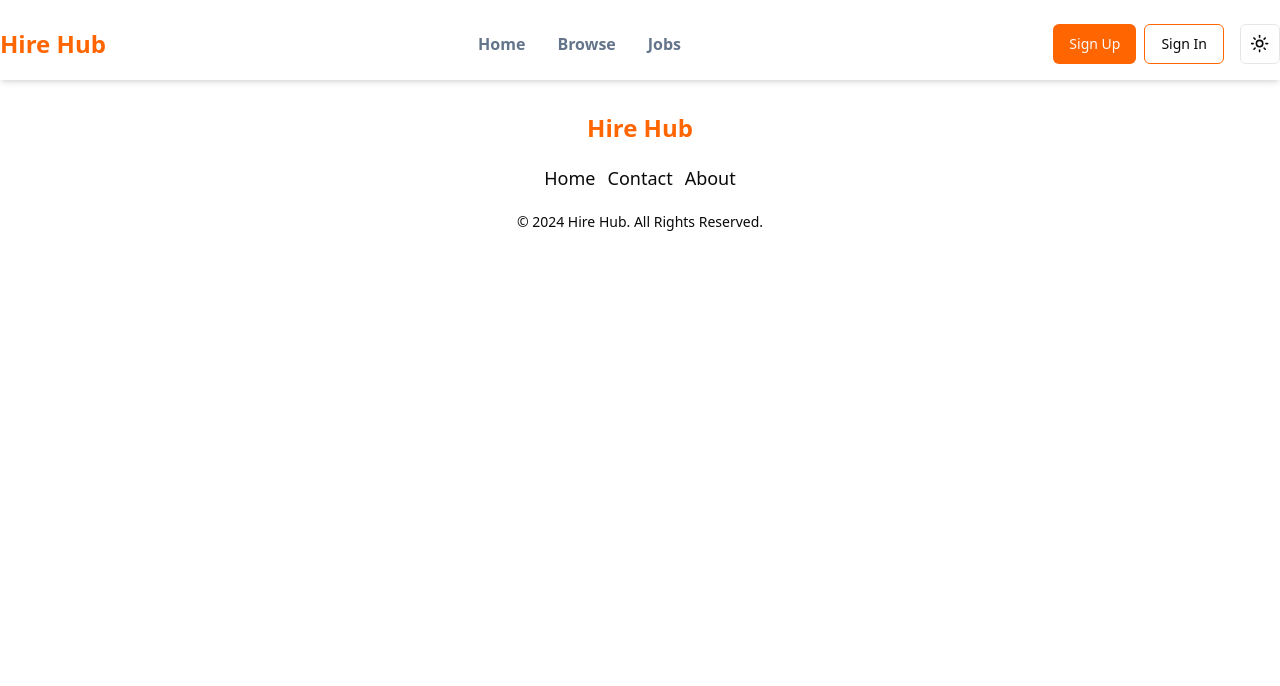
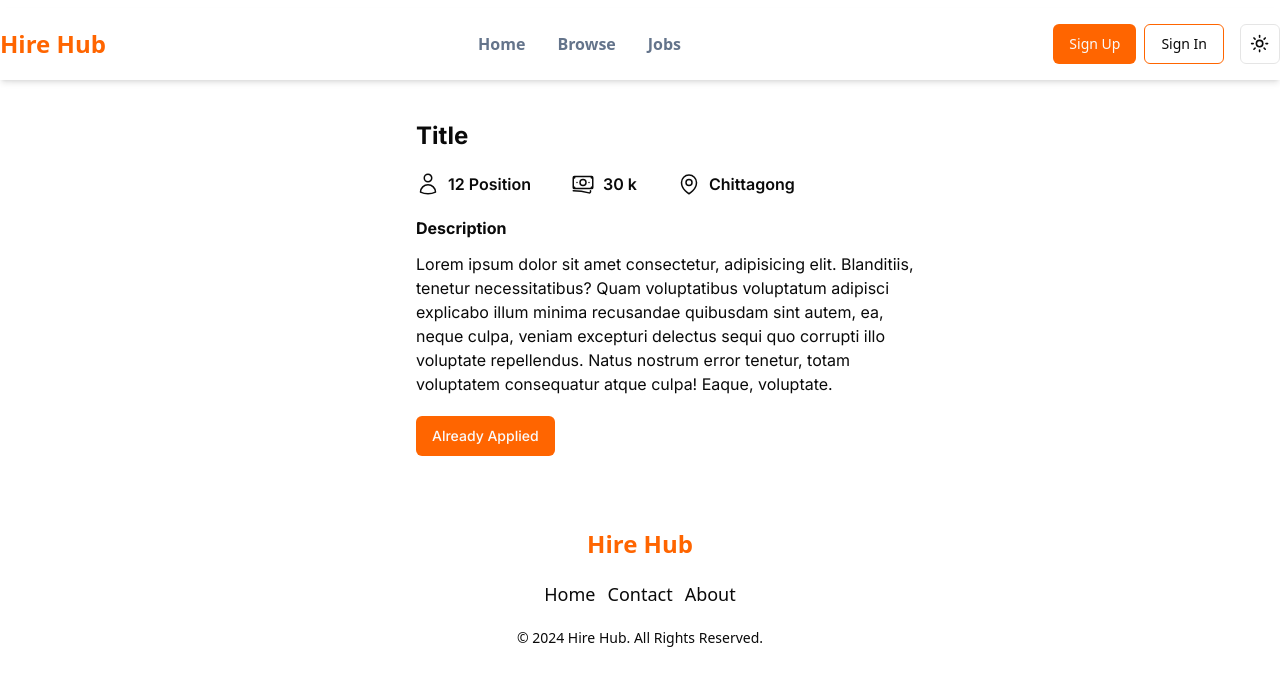
Before and after one commit to sakibhasansufi/hire-hub, a React (Vite) app in the folder frontend/: page /description/1 in a window 1280 px wide. Shown: the top 686 px of the page. Built offline with nearby package versions, Linux system fonts and the light colour scheme.

Commit message:
job description page is added

```diff
--- a/frontend/src/App.tsx
+++ b/frontend/src/App.tsx
@@ -8,6 +8,7 @@ import Footer from "./pages/shared/Footer";
 import Jobs from "./pages/jobs/Jobs";
 import Browse from "./pages/browse/Browse";
 import Profile from "./pages/profile/Profile";
+import JobDescription from "./pages/jobs/JobDescription";
 
 
 function App() {
@@ -15,7 +16,7 @@ function App() {
   return (
     <section>
 
-      <div className="sticky top-0 backdrop-blur z-50 ">
+      <div className="md:sticky top-0 backdrop-blur z-50 ">
         <Navbar />
       </div>
 
@@ -27,6 +28,7 @@ function App() {
           <Route path="/signUp" element={<SignUp />} />
           <Route path="/login" element={<Login />} />
           <Route path="/profile" element={<Profile />} />
+          <Route path="/description/:id" element={<JobDescription />} />
         </Routes>
       </div>
       <div>
--- /dev/null
+++ b/frontend/src/pages/jobs/JobDescription.tsx
@@ -0,0 +1,45 @@
+import { Button } from "@/components/ui/button";
+
+
+const JobDescription = () => {
+    const isApplied = true;
+    return (
+        <section className="max-w-7xl mx-auto my-10 font-inter">
+            <div className="max-w-md mx-auto px-5 md:px-0">
+                <h1 className="font-bold text-2xl">Title</h1>
+                <div className="flex flex-col md:flex-row  gap-3 md:gap-10 items-start md:items-center  mt-5 ">
+                    <div className={'font-semibold flex'} >
+                        <svg xmlns="http://www.w3.org/2000/svg" fill="none" viewBox="0 0 24 24" stroke-width="1.5" stroke="currentColor" className="size-6 mr-2">
+                            <path stroke-linecap="round" stroke-linejoin="round" d="M15.75 6a3.75 3.75 0 1 1-7.5 0 3.75 3.75 0 0 1 7.5 0ZM4.501 20.118a7.5 7.5 0 0 1 14.998 0A17.933 17.933 0 0 1 12 21.75c-2.676 0-5.216-.584-7.499-1.632Z" />
+                        </svg>
+                        12 Position
+                    </div>
+                    <div className={' font-semibold flex'} >
+                        <svg xmlns="http://www.w3.org/2000/svg" fill="none" viewBox="0 0 24 24" stroke-width="1.5" stroke="currentColor" className="size-6 mr-2">
+                            <path stroke-linecap="round" stroke-linejoin="round" d="M2.25 18.75a60.07 60.07 0 0 1 15.797 2.101c.727.198 1.453-.342 1.453-1.096V18.75M3.75 4.5v.75A.75.75 0 0 1 3 6h-.75m0 0v-.375c0-.621.504-1.125 1.125-1.125H20.25M2.25 6v9m18-10.5v.75c0 .414.336.75.75.75h.75m-1.5-1.5h.375c.621 0 1.125.504 1.125 1.125v9.75c0 .621-.504 1.125-1.125 1.125h-.375m1.5-1.5H21a.75.75 0 0 0-.75.75v.75m0 0H3.75m0 0h-.375a1.125 1.125 0 0 1-1.125-1.125V15m1.5 1.5v-.75A.75.75 0 0 0 3 15h-.75M15 10.5a3 3 0 1 1-6 0 3 3 0 0 1 6 0Zm3 0h.008v.008H18V10.5Zm-12 0h.008v.008H6V10.5Z" />
+                        </svg>
+                        30 k
+                    </div>
+                    <div className={' font-semibold flex'} >
+                        <svg xmlns="http://www.w3.org/2000/svg" fill="none" viewBox="0 0 24 24" stroke-width="1.5" stroke="currentColor" className="size-6 mr-2">
+                            <path stroke-linecap="round" stroke-linejoin="round" d="M15 10.5a3 3 0 1 1-6 0 3 3 0 0 1 6 0Z" />
+                            <path stroke-linecap="round" stroke-linejoin="round" d="M19.5 10.5c0 7.142-7.5 11.25-7.5 11.25S4.5 17.642 4.5 10.5a7.5 7.5 0 1 1 15 0Z" />
+                        </svg>
+                        Chittagong
+                    </div>
+                </div>
+                <div className="w-full md:w-[500px] mt-5">
+                    <h2 className="font-bold tex-2xl mb-3">Description</h2>
+                    <p>Lorem ipsum dolor sit amet consectetur, adipisicing elit. Blanditiis, tenetur necessitatibus? Quam voluptatibus voluptatum adipisci explicabo illum minima recusandae quibusdam sint autem, ea, neque culpa, veniam excepturi delectus sequi quo corrupti illo voluptate repellendus. Natus nostrum error tenetur, totam voluptatem consequatur atque culpa! Eaque, voluptate.</p>
+                </div>
+                <Button className="bg-[#FF6500] hover:bg-[#B7B7B7] hover:text-black mt-5">{
+                    isApplied ? "Already Applied" : "Apply Now"
+                    }</Button>
+            </div>
+
+
+        </section>
+    );
+};
+
+export default JobDescription;
--- a/frontend/src/pages/jobs/SingleJob.tsx
+++ b/frontend/src/pages/jobs/SingleJob.tsx
@@ -1,7 +1,10 @@
 import { Avatar, AvatarImage } from "@/components/ui/avatar";
 import { Bookmark } from "lucide-react";
+import { useNavigate } from "react-router-dom";
 
 const SingleJob = () => {
+    const navigate = useNavigate();
+    const jobId = 'nn'
     return (
         <section className="shadow-lg w-full p-4 border border-[#EDEADE] dark:border dark:border-[#3C3D37] font-inter transition-transform duration-300 ease-in-out transform   hover:scale-105 md:hover:scale-110 hover:cursor-pointer mb-10 mr-5">
             <div className="flex justify-between items-center">
@@ -53,7 +56,7 @@ const SingleJob = () => {
 
 
             <div className="mt-4 flex gap-4 md:gap-8 ">
-                <button className="border p-1 md:p-2 rounded-xl font-medium border-[#FF6500] hover:border-[#B7B7B7] text-[#FF6500] text-sm">Details</button>
+                <button onClick={()=>navigate(`/description/${jobId}`)} className="border p-1 md:p-2 rounded-xl font-medium border-[#FF6500] hover:border-[#B7B7B7] text-[#FF6500] text-sm">Details</button>
                 <button className="border p-1 md:p-2 rounded-xl text-gray-900 border-[#B7B7B7] hover:border-[#FF6500] dark:text-white text-sm">Save for letter</button>
             </div>
 
```
